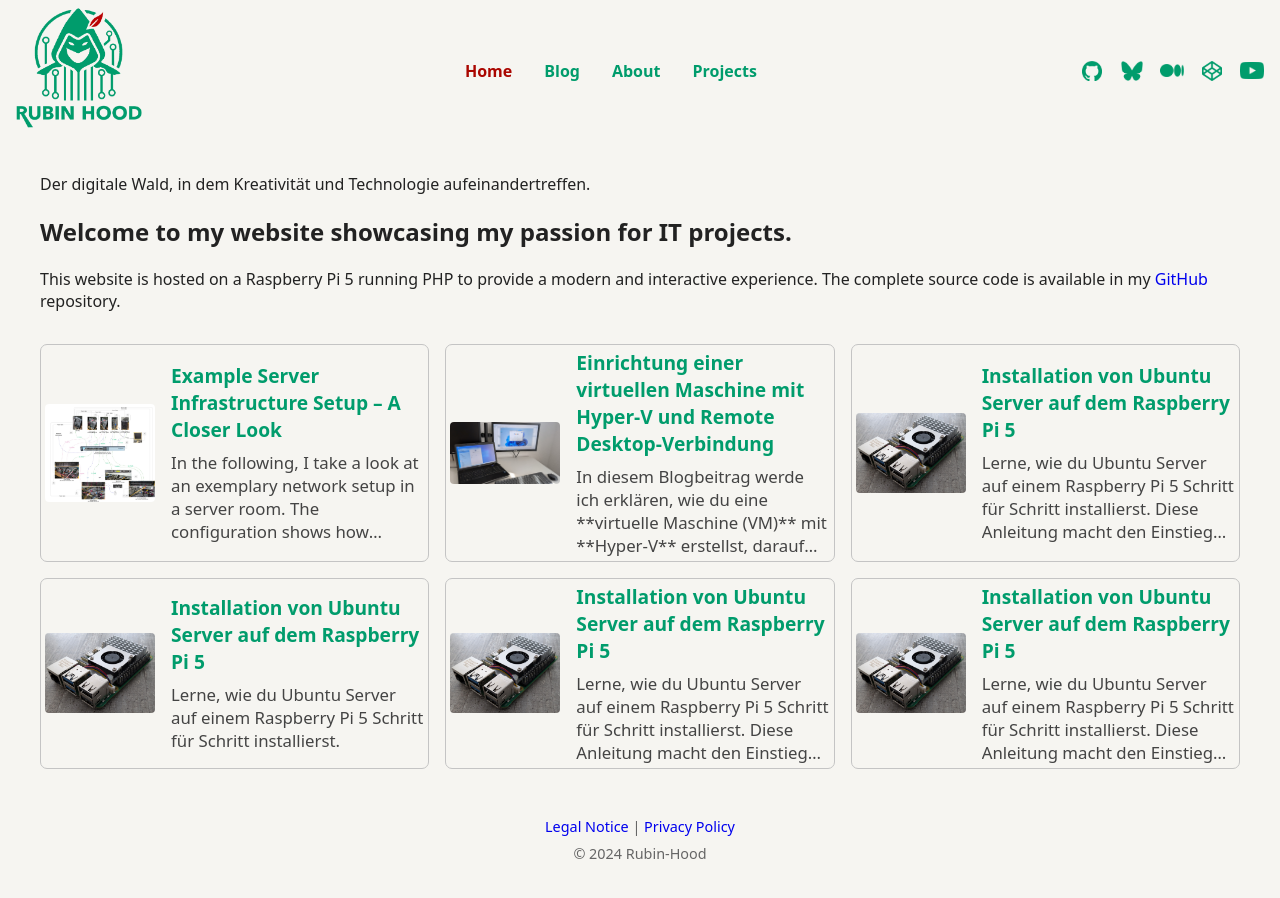
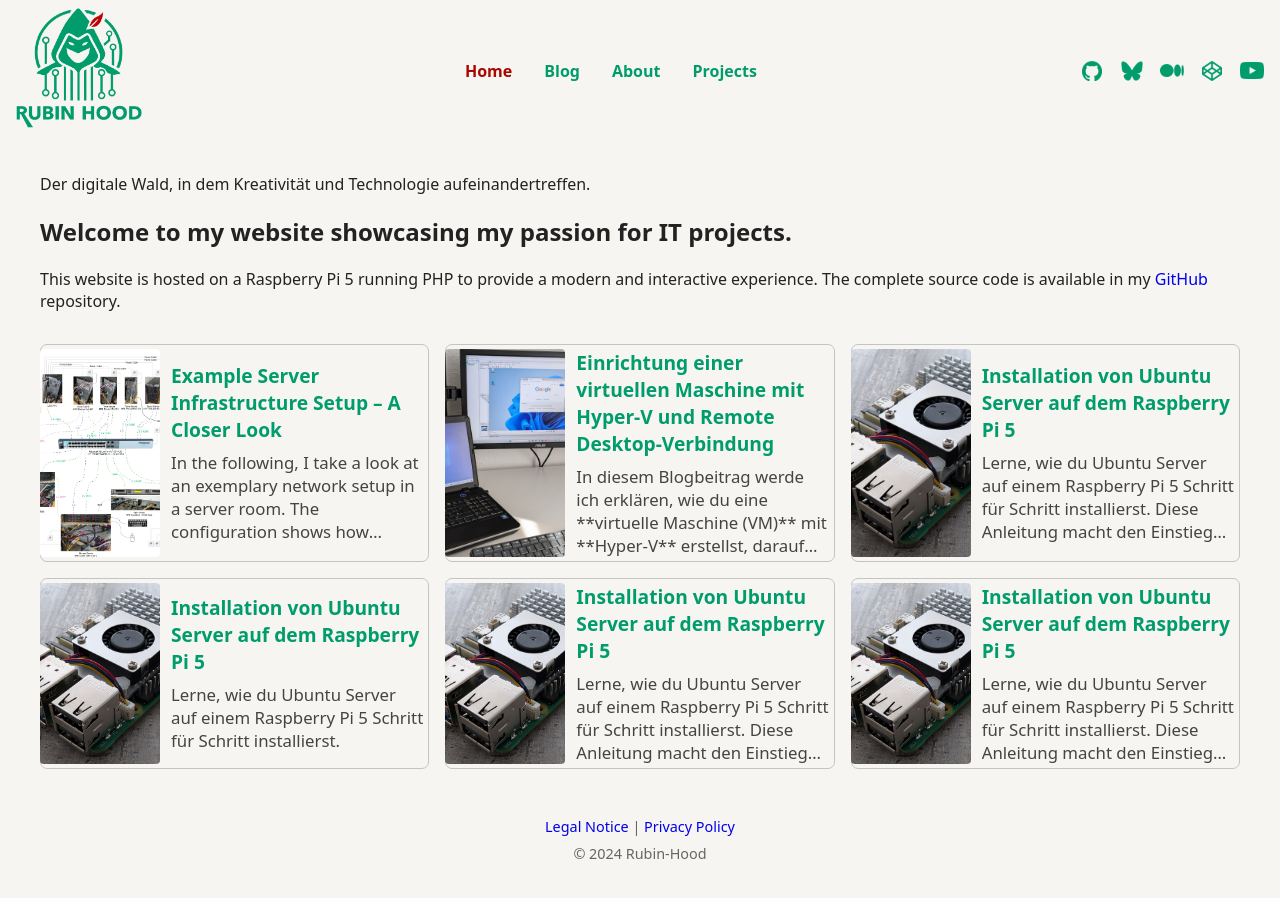
Before and after one commit to rubin-hood/rubinhood-blog, a Jekyll site: the page built from index.md, in a window 1280 px wide. Built offline with Jekyll 4.4.1, drawn with Linux system fonts in a browser that asks for light colours.

Commit message:
Update style.css

```diff
--- a/assets/css/style.css
+++ b/assets/css/style.css
@@ -176,7 +176,7 @@ main {
 
 /* Bildbereich (links in der Karte) – kann auch als Platzhalter dienen */
 .blog-card .card-img {
-  height: auto;
+  height: 100%;
   width: 110px;
   min-width: 90px;
   max-width: 120px;
@@ -193,12 +193,11 @@ main {
 /* Bild selbst in der Karte */
 .blog-card .card-img img {
   max-width: 120px;         /* Bild ist maximal 120px breit (passt in Platzhaltergröße) */
+  object-fit: cover;        /* Bild schneidet sich ggf. zu, um den Bereich auszufüllen */
   border-radius: 4px;       /* Bild hat leicht abgerundete Ecken */
   display: block;           /* Kein unerwünschter Abstand unter dem Bild */
-  height: auto;
-  width: 100%;
-  object-fit: contain;   /* Damit das ganze Bild IMMER sichtbar bleibt */
-  display: block;
+  height: 100%;
+  width: auto;
 }
 
 /* Titel im Karten-Inhalt */
@@ -367,14 +366,8 @@ footer {
     max-width: 95vw;             /* Maximal 95% der Viewport-Breite */
     width: 95vw;                 /* Genau 95% der Viewport-Breite */
     box-sizing: border-box;      /* Padding/Border zählen zur Breite */
-    padding: 0.5rem;             /* Weniger Innenabstand, wirkt kompakter */
-    align-items: flex-start; /* Bild und Text oben bündig */
-    min-height: 140px;  /* Passe auf Wunsch an! */
-    margin-bottom: 0.75rem;  /* vorher z.B. 1rem */
-  }
-
-  .blog-card .card-img {
-    align-items: flex-start; /* Bild oben ausrichten statt zentrieren */
+    padding: 1rem;             /* Weniger Innenabstand, wirkt kompakter */
+    min-height: 120px;  /* Passe auf Wunsch an! */
   }
 
   /* Startseiten-Karten besonders breit darstellen, aber nie größer als 600px */
```
